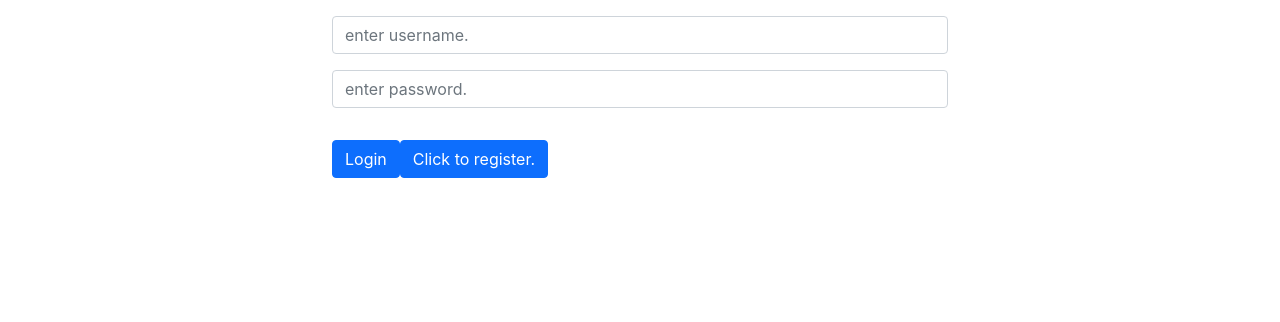
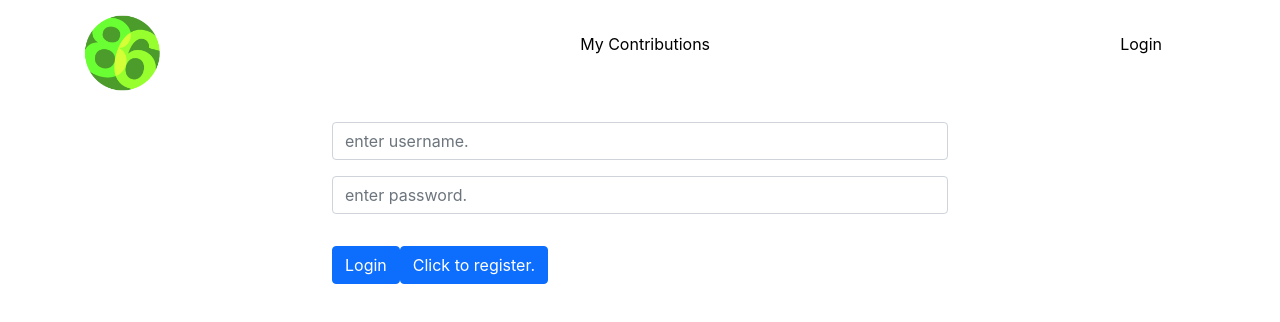
Before and after one commit to kattyeye/ccs-final-project, a React (Create React App) app in the folder frontend/static/: page /login in a window 1280 px wide. Shown: the top 322 px of the page. Built offline with nearby package versions, Linux system fonts and the light colour scheme; no server answers.

Commit message:
Adding header

```diff
--- a/frontend/static/package.json
+++ b/frontend/static/package.json
@@ -10,6 +10,7 @@
     "bootstrap": "^5.1.3",
     "js-cookie": "^3.0.1",
     "react": "^17.0.2",
+    "react-bootstrap": "^2.0.1",
     "react-dom": "^17.0.2",
     "react-router-dom": "^5.3.0",
     "react-scripts": "4.0.3",
--- a/frontend/static/src/components/App/App.css
+++ b/frontend/static/src/components/App/App.css
@@ -1,38 +1,18 @@
-.App {
-  text-align: center;
+* {
+  box-sizing: border-box;
 }
 
-.App-logo {
-  height: 40vmin;
-  pointer-events: none;
+img {
+  width: 100%;
 }
-
-@media (prefers-reduced-motion: no-preference) {
-  .App-logo {
-    animation: App-logo-spin infinite 20s linear;
-  }
+nav img {
+  width: 80px;
 }
-
-.App-header {
-  background-color: #282c34;
-  min-height: 100vh;
+.navbar-nav {
   display: flex;
-  flex-direction: column;
-  align-items: center;
-  justify-content: center;
-  font-size: calc(10px + 2vmin);
-  color: white;
+  justify-content: space-between;
 }
-
-.App-link {
-  color: #61dafb;
+.nav-item a {
+  text-decoration: none;
+  color: black;
 }
-
-@keyframes App-logo-spin {
-  from {
-    transform: rotate(0deg);
-  }
-  to {
-    transform: rotate(360deg);
-  }
-}
--- a/frontend/static/src/components/App/App.js
+++ b/frontend/static/src/components/App/App.js
@@ -4,6 +4,8 @@ import { Route, Switch, useHistory } from "react-router-dom";
 import RegistrationForm from "../Registration/RegistrationForm";
 import LoginForm from "../Login/LoginForm";
 import LandingPage from "../LandingPage/LandingPage";
+import Contributions from "../Contributions/Contributions";
+import Header from "../Header/Header";
 function App() {
   const [user, setUser] = useState(null);
   const history = useHistory();
@@ -23,12 +25,16 @@ function App() {
   const isAuth = user?.isAuth;
   return (
     <>
+      <Header />
       <Switch>
         <Route path="/registration">
           <RegistrationForm />
         </Route>
         <Route path="/login">
           <LoginForm isAuth={isAuth} setUser={setUser} />
+        </Route>
+        <Route path="/my-contributions">
+          <Contributions isAuth={isAuth} setUser={setUser} user={user} />
         </Route>
         <Route path="/">
           <LandingPage />
--- a/frontend/static/src/components/Contributions/Contributions.js
+++ b/frontend/static/src/components/Contributions/Contributions.js
@@ -12,10 +12,12 @@ function Contributions() {
     fetchContribs();
   }, []);
   return (
-    <div>
+    <div className="container">
       {contribs?.map((contribution) => (
         <div>{contribution.text}</div>
       ))}
     </div>
   );
 }
+
+export default Contributions;
--- a/frontend/static/src/components/Header/Header.js
+++ b/frontend/static/src/components/Header/Header.js
@@ -1,102 +1,18 @@
 import { NavLink } from "react-router-dom";
 import Navbar from "react-bootstrap/Navbar";
 import { Container, Nav, NavDropdown } from "react-bootstrap";
-import mainLogo from "./mainLogo.png";
 import logo from "../App/logo/logo.png";
 export default function Header(props) {
   return (
-    <Navbar collapseOnSelect expand="lg" className="container-fluid">
+    <Navbar
+      collapseOnSelect
+      expand="lg"
+      className="container-fluid nav-top-level"
+    >
       <Container>
         <Navbar.Toggle aria-controls="responsive-navbar-nav" />
         <Navbar.Collapse id="responsive-navbar-nav">
-          <Nav
-            className="me-auto container-fluid"
-            style={{ paddingRight: "0px" }}
-          >
-            {props.isAdmin && (
-              <NavDropdown
-                title="Admin Articles"
-                className=" secondary-nav-item p-3"
-                id="dropdown-nav-title"
-              >
-                <NavDropdown.Item>
-                  <Nav.Link>
-                    <li className="nav-item secondary-nav-item p-3">
-                      <NavLink to="/articles/admin/submitted">
-                        Submitted
-                      </NavLink>
-                    </li>
-                  </Nav.Link>
-                </NavDropdown.Item>
-                <NavDropdown.Item>
-                  <Nav.Link>
-                    <li className="nav-item secondary-nav-item p-3">
-                      <NavLink to="/articles/admin/published">
-                        Published
-                      </NavLink>
-                    </li>
-                  </Nav.Link>
-                </NavDropdown.Item>
-                <NavDropdown.Item>
-                  <Nav.Link>
-                    <li className="nav-item secondary-nav-item p-3">
-                      <NavLink to="/articles/admin/rejected">Rejected</NavLink>
-                    </li>
-                  </Nav.Link>
-                </NavDropdown.Item>
-                <NavDropdown.Item>
-                  <Nav.Link>
-                    <li className="nav-item secondary-nav-item p-3">
-                      <NavLink to="/articles/admin/archived">Archived</NavLink>
-                    </li>
-                  </Nav.Link>
-                </NavDropdown.Item>
-              </NavDropdown>
-            )}
-            {props.isAuth && !props.isAdmin && (
-              <NavDropdown
-                title="My Articles"
-                className=" secondary-nav-item p-3"
-                id="dropdown-nav-title"
-              >
-                <NavDropdown.Item>
-                  <Nav.Link>
-                    <li className="nav-item secondary-nav-item p-3">
-                      <NavLink to="/articles/drafts">Drafts</NavLink>
-                    </li>
-                  </Nav.Link>
-                </NavDropdown.Item>
-                <NavDropdown.Item>
-                  <Nav.Link>
-                    <li className="nav-item secondary-nav-item p-3">
-                      <NavLink to="/articles/submitted">Submitted</NavLink>
-                    </li>
-                  </Nav.Link>
-                </NavDropdown.Item>
-                <NavDropdown.Item>
-                  <Nav.Link>
-                    <li className="nav-item secondary-nav-item p-3">
-                      <NavLink to="/articles/published">Published</NavLink>
-                    </li>
-                  </Nav.Link>
-                </NavDropdown.Item>
-                <NavDropdown.Item>
-                  <Nav.Link>
-                    <li className="nav-item secondary-nav-item p-3">
-                      <NavLink to="/articles/rejected">Rejected</NavLink>
-                    </li>
-                  </Nav.Link>
-                </NavDropdown.Item>
-                <NavDropdown.Item>
-                  <Nav.Link>
-                    <li className="nav-item secondary-nav-item p-3">
-                      <NavLink to="/articles/archived">Archived</NavLink>
-                    </li>
-                  </Nav.Link>
-                </NavDropdown.Item>
-              </NavDropdown>
-            )}
-
+          <Nav className="me-auto container-fluid">
             <Navbar.Brand>
               <li>
                 <NavLink className="navbar-brand" to="/">
@@ -104,19 +20,16 @@ export default function Header(props) {
                 </NavLink>
               </li>
             </Navbar.Brand>
-            {props.isAuth && (
-              <>
-                <Nav.Link>
-                  <li className="nav-item secondary-nav-item p-3">
-                    <NavLink to="/account">Compose</NavLink>
-                  </li>
-                </Nav.Link>
-              </>
-            )}
+
+            <Nav.Link>
+              <li className="nav-item p-3">
+                <NavLink to="/my-contributions">My Contributions</NavLink>
+              </li>
+            </Nav.Link>
 
             {!props.isAuth && (
               <Nav.Link>
-                <li className="nav-item secondary-nav-item p-3 ">
+                <li className="nav-item p-3 ">
                   <NavLink className="login-btn" to="/login">
                     Login
                   </NavLink>
--- a/frontend/static/src/components/Login/LoginForm.js
+++ b/frontend/static/src/components/Login/LoginForm.js
@@ -43,7 +43,7 @@ function LoginForm(props) {
         ...prevState,
         isAuth: true,
       }));
-      props.history.push("/");
+      props.history.push("/my-contributions");
     }
   }
 
```
Also changed, not shown: 2 other files (tests, documents, lock files or other folders).
